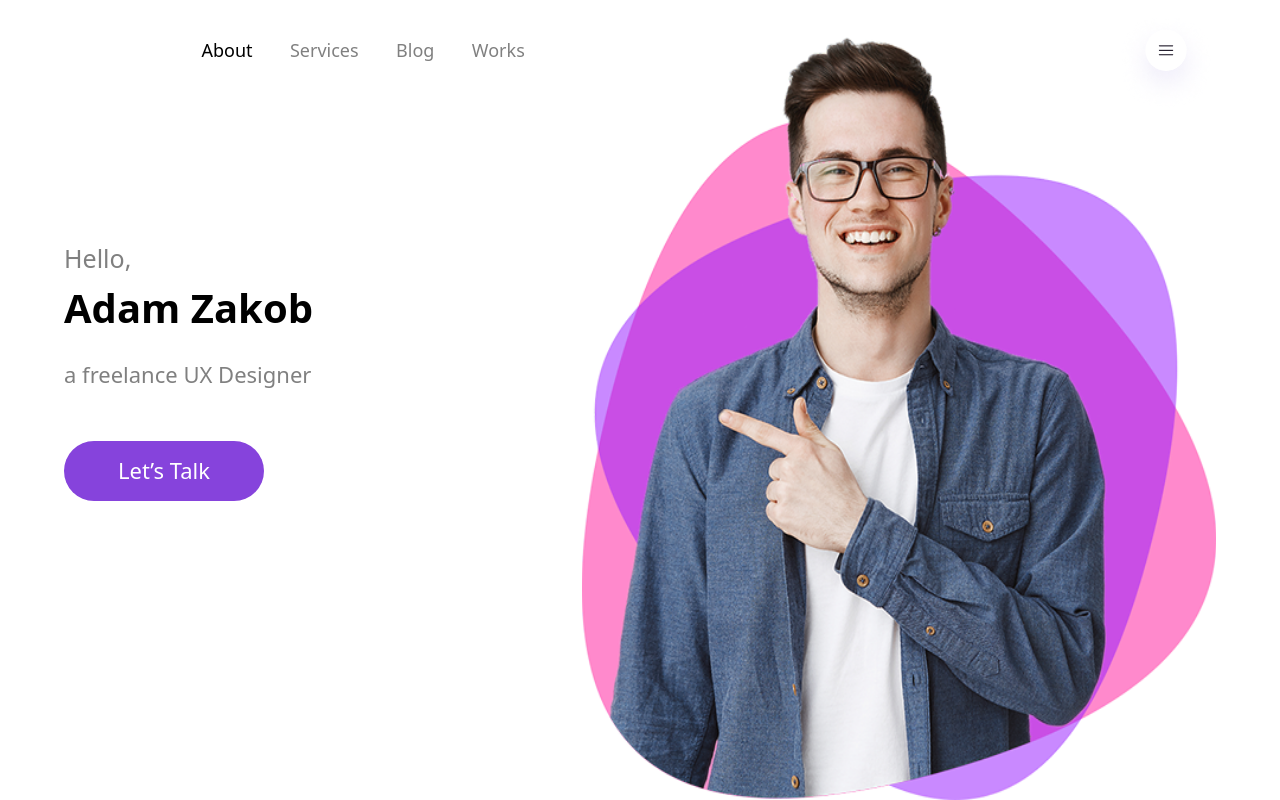
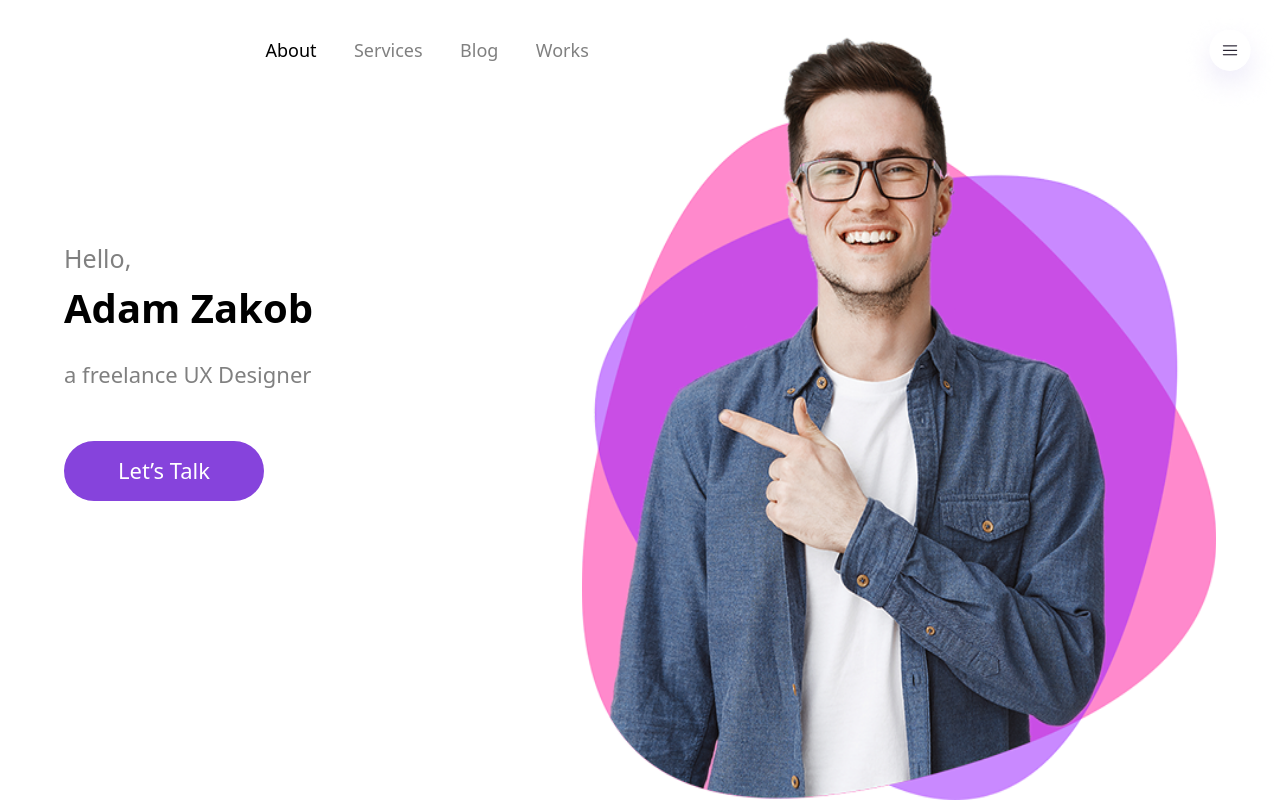
Before and after one commit to sabrina2801/howework, a website: page index.html in a window 1280 px wide. Shown: the top 800 px of the page. Drawn offline with nearby package versions, Linux system fonts and the light colour scheme.

Commit message:
homework

```diff
--- a/index.html
+++ b/index.html
@@ -9,7 +9,7 @@
 </head>
 <body>
 
-	<div class="navbar flex justify-between items-center w-[90%] ml-[5%]  h-[40px] mt-[30px]">
+	<div class="navbar flex justify-between items-center w-[90%] ml-[10%]  h-[40px] mt-[30px]">
 		<div class="text flex justify-between items-center w-[40%]">
 			<img src="./images/Group 31.png" alt="">
 		<h1 class='text-[18px] text-[black] ml-[100px]'>About</h1>
```
